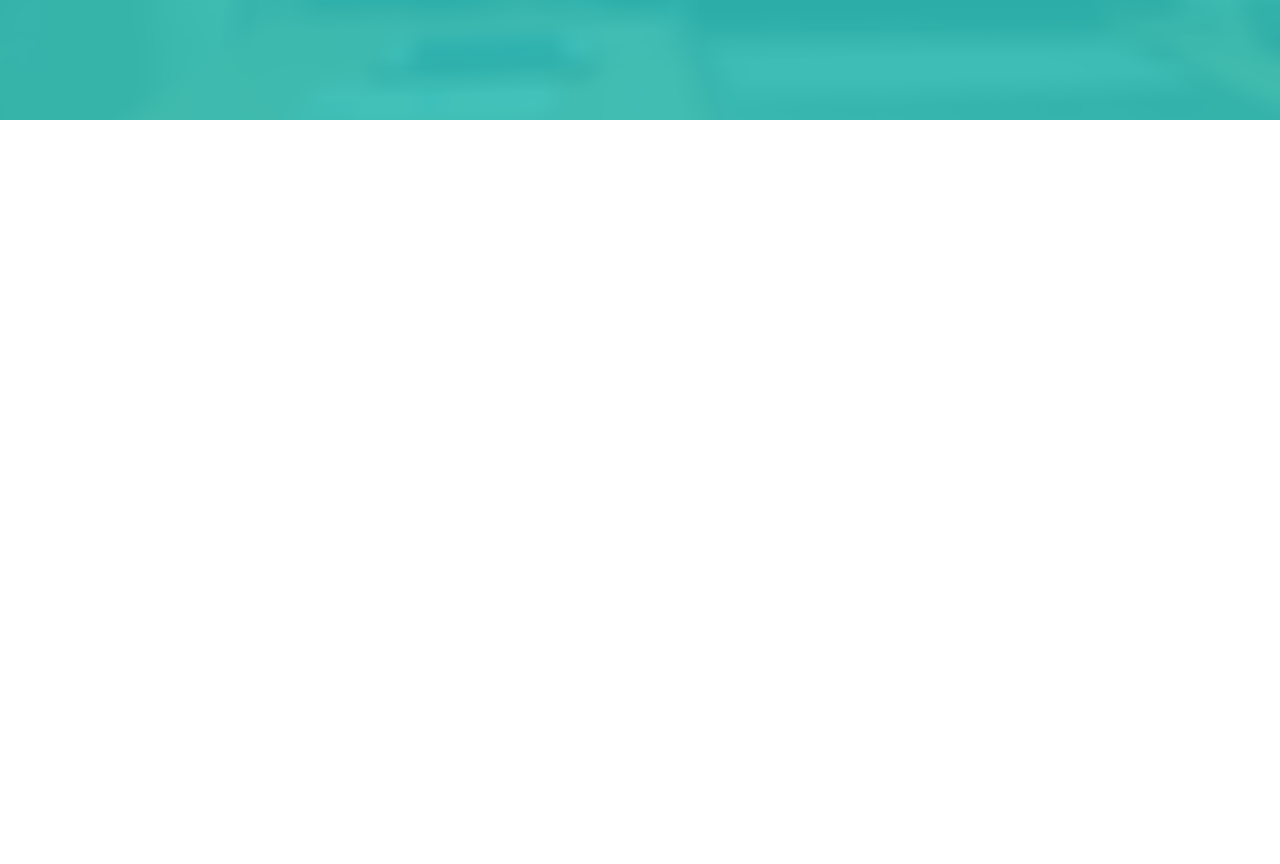
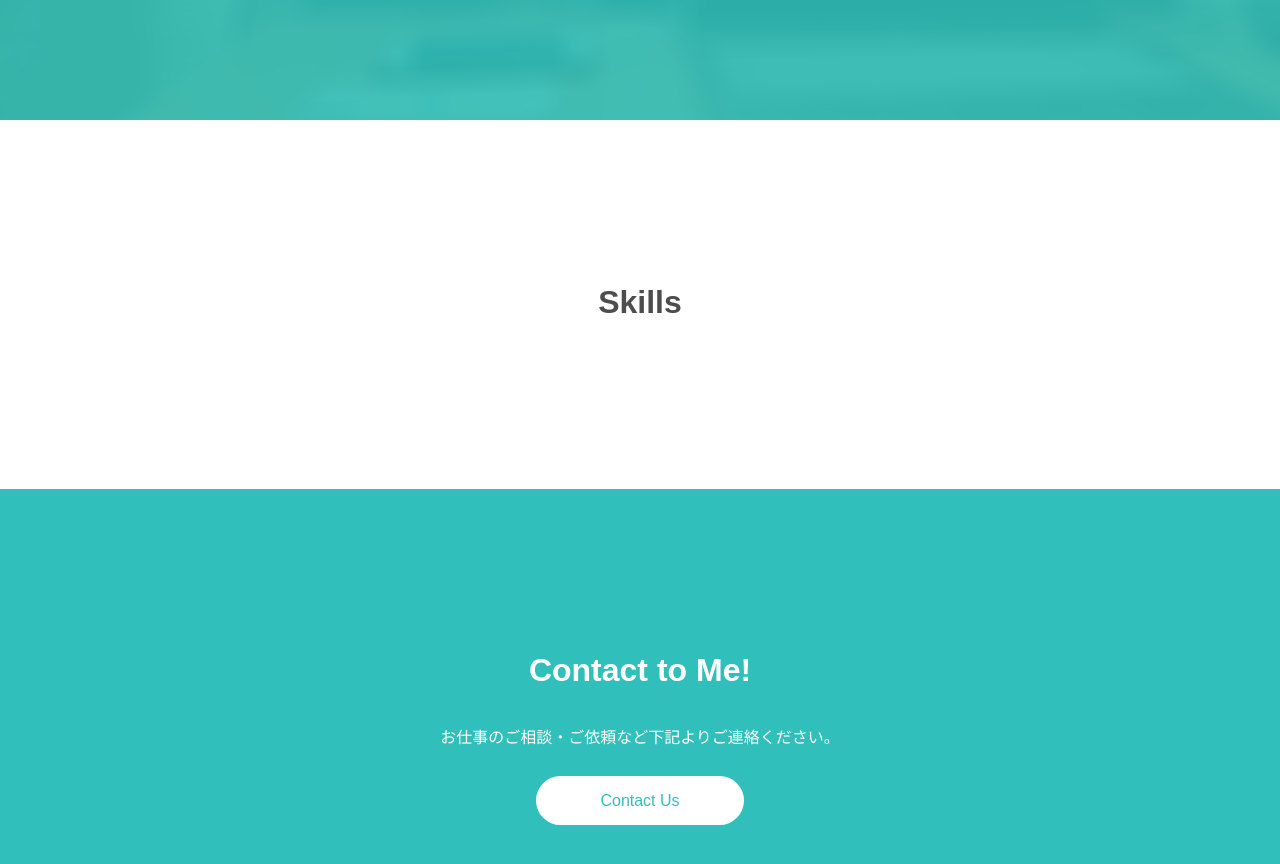
Before and after one commit to RintaroKinashi/REACT_web_site, a React (Create React App) app: page / in a window 1280 px wide. Shown: the part 680-1544 px from the top of the page. Before the commit the page ends 800 px from the top, so only its background shows below. Built offline with nearby package versions, Linux system fonts and the light colour scheme.

Commit message:
[update]refs #1_Contact_and_Skills_jsx

```diff
--- a/src/App.css
+++ b/src/App.css
@@ -102,3 +102,55 @@ h3 {
 .icon-link {
   position: relative;
 }
+
+/* skills */
+
+#skills {
+  padding: 128px 0;
+  clear: both;
+}
+
+.heading {
+ margin-bottom: 32px;
+ text-align: center;
+}
+
+.skills-container {
+ display: flex;
+ flex-wrap: wrap;
+ text-align: center;
+}
+
+/* contact */
+#contact {
+  padding: 128px 0;
+  clear: both;
+}
+
+.contact {
+ background: #30BFBA;
+}
+
+.contact-contents {
+ color: white;
+ text-align: center;
+}
+
+.description {
+ font-size: 16px;
+}
+
+.btn {
+ font-family: "Space Mono", Arial, serif;
+ font-size: 16px;
+ border: none !important;
+ border-radius: 30px;
+ padding: 16px 64px;
+ text-decoration: none;
+}
+
+#contact .btn {
+ height: 54px;
+ background: #fff;
+ color: #30BFBA;
+}
--- a/src/App.js
+++ b/src/App.js
@@ -1,9 +1,15 @@
 import './App.css';
 import { Header } from './components/Header';
+import { Skills } from './components/Skills';
+import { Contact } from './components/Contact';
 
 function App() {
   return (
-    <Header />
+    <>
+      <Header />
+      <Skills />
+      <Contact />
+    </>
   );
 }
 
--- a/src/components/Contact.jsx
+++ b/src/components/Contact.jsx
@@ -0,0 +1,13 @@
+export const Contact = () => {
+  return (
+    <div id="contact" className="contact">
+      <div className="container">
+        <div className="contact-contents">
+          <h2>Contact to Me!</h2>
+          <p className="description">お仕事のご相談・ご依頼など下記よりご連絡ください。</p>
+          <a href="https://twitter.com/" className="btn">Contact Us</a>
+        </div>
+      </div>
+    </div>
+  )
+}
--- a/src/components/Skills.jsx
+++ b/src/components/Skills.jsx
@@ -0,0 +1,13 @@
+export const Skills = () => {
+  return (
+    <div id="skills">
+      <div className="container">
+        <div className="heading">
+          <h2>Skills</h2>
+        </div>
+        <div className="skills-container">
+        </div>
+      </div>
+    </div>
+  )
+}
```
